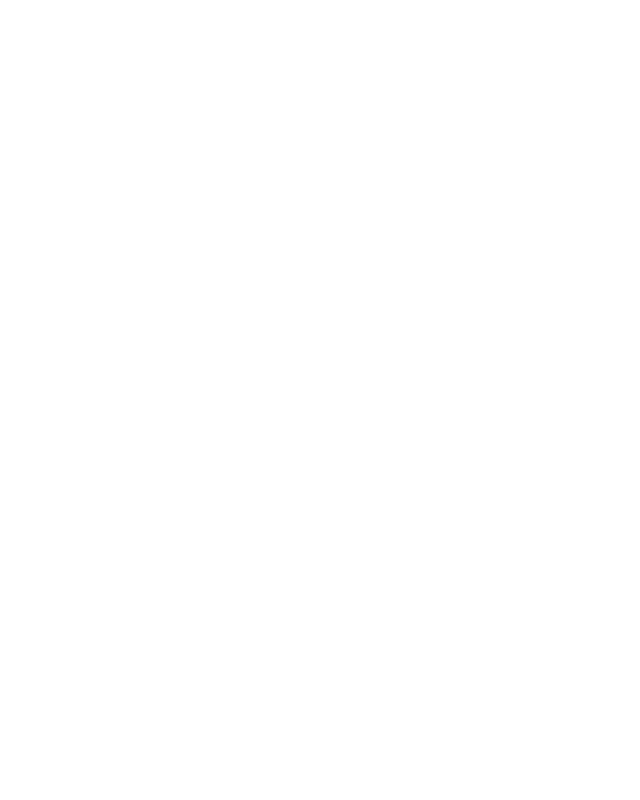
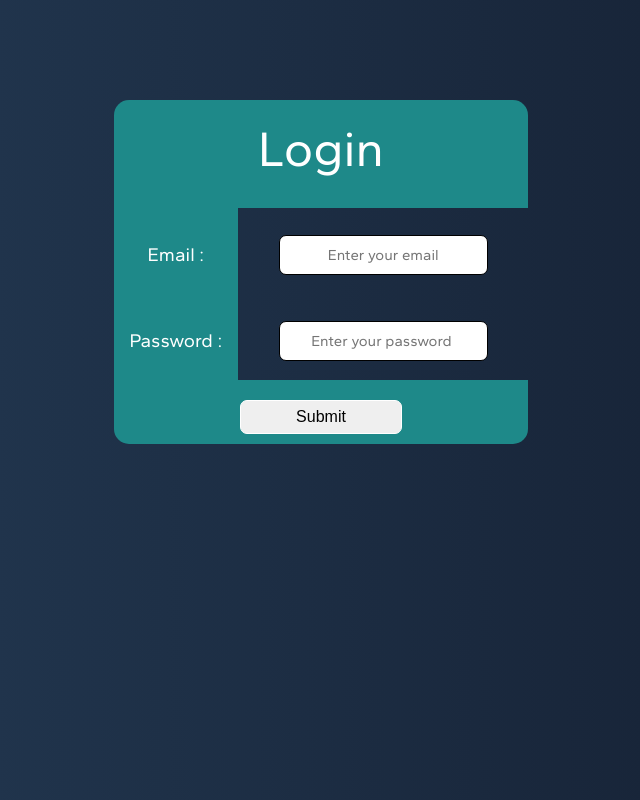
Before and after one commit to leston-64code/Authenticatoin-System, a React (Create React App) app in the folder client/: page /login in a window 1280 px wide. Shown: the top 800 px of the page, without its empty margins (319-959 px from the left). Built offline with nearby package versions, Linux system fonts and the light colour scheme.

Commit message:
added login and register form and also done route

```diff
--- a/client/src/App.js
+++ b/client/src/App.js
@@ -1,12 +1,21 @@
 import React from 'react'
 import {BrowserRouter as Router,Routes,Route} from "react-router-dom"
 
+// Routing
+import Login from "./components/screens/Login"
+import Register from "./components/screens/Register"
+
+import PrivateRoute from "./components/routing/PrivateRoute"
 
 const App = () => {
   return (
    <Router>
+    <Login/>
+    {/* <Register/> */}
      <div className='App'>
      <Routes>
+
+    {/* <PrivateRoute path="/" element={<></>}/> */}
 
      <Route path='/login' element={<></>}> </Route>
      <Route path='/register' element={<></>}> </Route>
--- /dev/null
+++ b/client/src/components/routing/PrivateRoute.js
@@ -0,0 +1,19 @@
+import React from "react";
+import { Navigate, Route } from "react-router-dom";
+
+const PrivateRoute = ({ component: Component, ...rest }) => {
+  return (
+    <Route
+      {...rest}
+      render={(props) => {
+        localStorage.getItem("authToken") ? (
+          <Component {...props} />
+        ) : (
+          <Navigate to="/login" />
+        );
+      }}
+    />
+  );
+};
+
+export default PrivateRoute;
--- /dev/null
+++ b/client/src/components/screens/Login.js
@@ -0,0 +1,49 @@
+import React from 'react'
+import "./login.css"
+
+const Login = () => {
+  return (
+    <div className="one-c">
+    <div className="two-c">
+        <div className="three-c">
+            <div className="title">
+
+
+             <p className="title-one"> Login</p>
+            </div>
+            <div className="email">
+                <div className="flexer">
+                    <div className="flexer-one">
+                        <p className="conner">Email :</p>
+                    </div>
+                    <div className="flexer-two">
+                        <input type="text" className="email-input input-control" placeholder="Enter your email"/>
+                    </div>
+                </div>
+
+            </div>
+            <div className="password">
+                <div className="flexer">
+                    <div className="flexer-one">
+                        <p className="conner">Password :</p>
+                    </div>
+                    <div className="flexer-two">
+                        <input type="text" className="password-input input-control" placeholder="Enter your password "/>
+                    </div>
+                </div>
+
+            </div>
+
+            <div className="submit-section">
+                <button className="submit-button">
+                    Submit
+                </button>
+            </div>
+        </div>
+    </div>
+</div>
+
+  )
+}
+
+export default Login
--- /dev/null
+++ b/client/src/components/screens/Register.js
@@ -0,0 +1,59 @@
+import React from 'react'
+import "./register.css"
+
+const Register = () => {
+  return (
+    <div className="one-c">
+    <div className="two-c">
+        <div className="three-c">
+            <div className="title">
+
+
+             <p className="title-one"> Sign Up</p>
+            </div>
+            <div className="name">
+                <div className="flexer">
+                    <div className="flexer-one">
+                        <p className="conner">Name :</p>
+                    </div>
+                    <div className="flexer-two newer">
+                        <input type="text" className="name-input input-control" placeholder="Enter your name"/>
+                    </div>
+                </div>
+
+            </div>
+            <div className="email">
+                <div className="flexer">
+                    <div className="flexer-one">
+                        <p className="conner">Email :</p>
+                    </div>
+                    <div className="flexer-two">
+                        <input type="text" className="email-input input-control" placeholder="Enter your email"/>
+                    </div>
+                </div>
+
+            </div>
+            <div className="password">
+                <div className="flexer">
+                    <div className="flexer-one">
+                        <p className="conner">Password :</p>
+                    </div>
+                    <div className="flexer-two">
+                        <input type="text" className="password-input input-control" placeholder="Enter your password "/>
+                    </div>
+                </div>
+
+            </div>
+            <div className="submit-section">
+                <button className="submit-button">
+                    Submit
+                </button>
+            </div>
+        </div>
+    </div>
+</div>
+
+  )
+}
+
+export default Register
--- /dev/null
+++ b/client/src/components/screens/login.css
@@ -0,0 +1,137 @@
+@import url('https://fonts.googleapis.com/css2?family=Gantari:wght@100;200;300;400;600&display=swap');
+
+body{
+    background: #141E30;  /* fallback for old browsers */
+    background: -webkit-linear-gradient(to right, #243B55, #141E30);  /* Chrome 10-25, Safari 5.1-6 */
+    background: linear-gradient(to right, #243B55, #141E30); /* W3C, IE 10+/ Edge, Firefox 16+, Chrome 26+, Opera 12+, Safari 7+ */
+
+
+    font-family: 'Gantari', sans-serif;
+    align-items: center;
+    text-align: center;
+}
+
+.one-c{
+    /* border: 1px solid red; */
+    width: 60vw;
+    height: 200vh;
+    margin: auto;
+}
+.two-c{
+    /* border: 1px solid blue; */
+    width: 54%;
+    margin:auto;
+    margin-top: 100px;
+    height: 430px;
+}
+
+.three-c{
+    width: 100%;
+    /* border: 2px solid green; */
+    height: 100%;
+    /* background-color: white; */
+    border-radius: 22px;
+}
+
+.title{
+ /* border: 1px solid green; */
+ height: 25%;
+ width:100%;
+ background-color: rgb(30, 137, 137);
+ border-radius: 15px 15px 0 0 ;
+
+}
+.title-one{
+    /* border:1px solid red; */
+    margin: 0;
+    margin-top: 18px;
+    display: inline-block;
+    font-size: 50px;
+    color:white
+}
+.name{
+    /* border: 1px solid skyblue; */
+    height: 20%;
+    width:100%;
+}
+.email{
+    /* border: 1px solid red; */
+    height: 20%;
+    width:100%;
+}
+.password{
+    /* border: 1px solid yellowgreen; */
+    height: 20%;
+    width:100%;
+}
+.submit-section{
+    height: 15%;
+    width:100%;
+    background-color:rgb(30, 137, 137) ;
+    border-radius: 0 0 15px 15px;
+}
+
+.flexer{
+    /* border:2px solid seagreen; */
+    display: flex;
+    width: 100%;
+    height: 100%;
+}
+.flexer-one{
+    /* border:1px solid plum; */
+    background-color: rgb(30, 137, 137);
+    width:30%;
+    height:100%;
+    color: white;
+}
+.flexer-two{
+    /* border:1px solid palevioletred; */
+    width:70%;
+    height:100%;
+    /* background-color: rgb(46, 32, 56); */
+}
+
+.input-control{
+    font-family: 'Gantari', sans-serif;
+    margin-top: 27px;
+    height: 36px;
+    width: 70%;
+    text-align: center;
+    border-radius: 7px;
+    border: 1px solid black;
+    font-size: 15px;
+}
+
+
+
+.conner{
+    margin: 0;
+    font-family: 'Gantari', sans-serif;
+    margin-top: 15px;
+    display: inline-block;
+    font-size: 19px;
+    margin-top: 35px;
+}
+
+.newer{
+    border-radius: 22px 0 0 0;
+}
+
+.submit-button{
+    margin-top: 20px;
+    width: 39%;
+    height: 53%;
+    border-radius: 7px;
+    font-size: 16px;
+    border:1px solid white
+}
+
+@media (max-width:600px){
+    .one-c{
+        width: 100vw;
+    }
+    .two-c{
+        width: 80%;
+    }
+
+}
--- /dev/null
+++ b/client/src/components/screens/register.css
@@ -0,0 +1,136 @@
+@import url('https://fonts.googleapis.com/css2?family=Gantari:wght@100;200;300;400;600&display=swap');
+
+body{
+    background: #141E30;  /* fallback for old browsers */
+    background: -webkit-linear-gradient(to right, #243B55, #141E30);  /* Chrome 10-25, Safari 5.1-6 */
+    background: linear-gradient(to right, #243B55, #141E30); /* W3C, IE 10+/ Edge, Firefox 16+, Chrome 26+, Opera 12+, Safari 7+ */
+
+
+    font-family: 'Gantari', sans-serif;
+    align-items: center;
+    text-align: center;
+}
+
+.one-c{
+    /* border: 1px solid red; */
+    width: 60vw;
+    height: 200vh;
+    margin: auto;
+}
+.two-c{
+    /* border: 1px solid blue; */
+    width: 54%;
+    margin:auto;
+    margin-top: 100px;
+    height: 430px;
+}
+
+.three-c{
+    width: 100%;
+    /* border: 2px solid green; */
+    height: 100%;
+    /* background-color: white; */
+    border-radius: 22px;
+}
+
+.title{
+ /* border: 1px solid green; */
+ height: 25%;
+ width:100%;
+ background-color: rgb(30, 137, 137);
+ border-radius: 15px 15px 0 0 ;
+
+}
+.title-one{
+    /* border:1px solid red; */
+    margin: 0;
+    margin-top: 18px;
+    display: inline-block;
+    font-size: 50px;
+    color:white
+}
+.name{
+    /* border: 1px solid skyblue; */
+    height: 20%;
+    width:100%;
+}
+.email{
+    /* border: 1px solid red; */
+    height: 20%;
+    width:100%;
+}
+.password{
+    /* border: 1px solid yellowgreen; */
+    height: 20%;
+    width:100%;
+}
+.submit-section{
+    height: 15%;
+    width:100%;
+    background-color:rgb(30, 137, 137) ;
+    border-radius: 0 0 15px 15px;
+}
+
+.flexer{
+    /* border:2px solid seagreen; */
+    display: flex;
+    width: 100%;
+    height: 100%;
+}
+.flexer-one{
+    /* border:1px solid plum; */
+    background-color: rgb(30, 137, 137);
+    width:30%;
+    height:100%;
+    color: white;
+}
+.flexer-two{
+    /* border:1px solid palevioletred; */
+    width:70%;
+    height:100%;
+    /* background-color: rgb(46, 32, 56); */
+}
+
+.input-control{
+    font-family: 'Gantari', sans-serif;
+    margin-top: 27px;
+    height: 36px;
+    width: 70%;
+    text-align: center;
+    border-radius: 7px;
+    border: 1px solid black;
+    font-size: 15px;
+}
+
+
+
+.conner{
+    margin: 0;
+    font-family: 'Gantari', sans-serif;
+    margin-top: 15px;
+    display: inline-block;
+    font-size: 19px;
+    margin-top: 35px;
+}
+
+.newer{
+    border-radius: 22px 0 0 0;
+}
+
+.submit-button{
+    margin-top: 20px;
+    width: 39%;
+    height: 53%;
+    border-radius: 7px;
+    font-size: 16px;
+    border:1px solid white
+}
+
+@media (max-width:600px){
+    .one-c{
+        width: 100vw;
+    }
+    .two-c{
+        width: 80%;
+    }
+}
```
Also changed, not shown: client/components/routing/PrivateRoute.js (deleted, +0 -21 lines).
